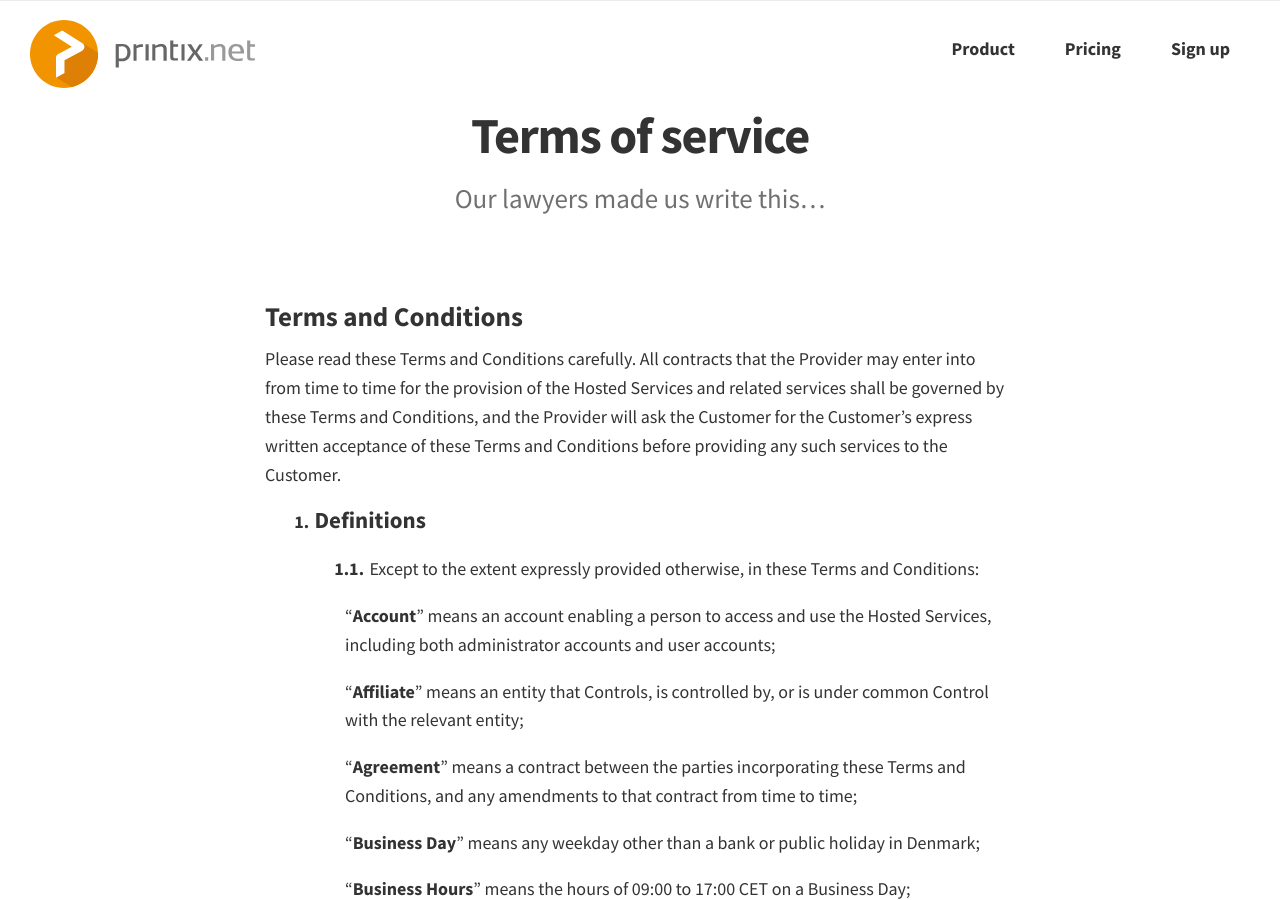
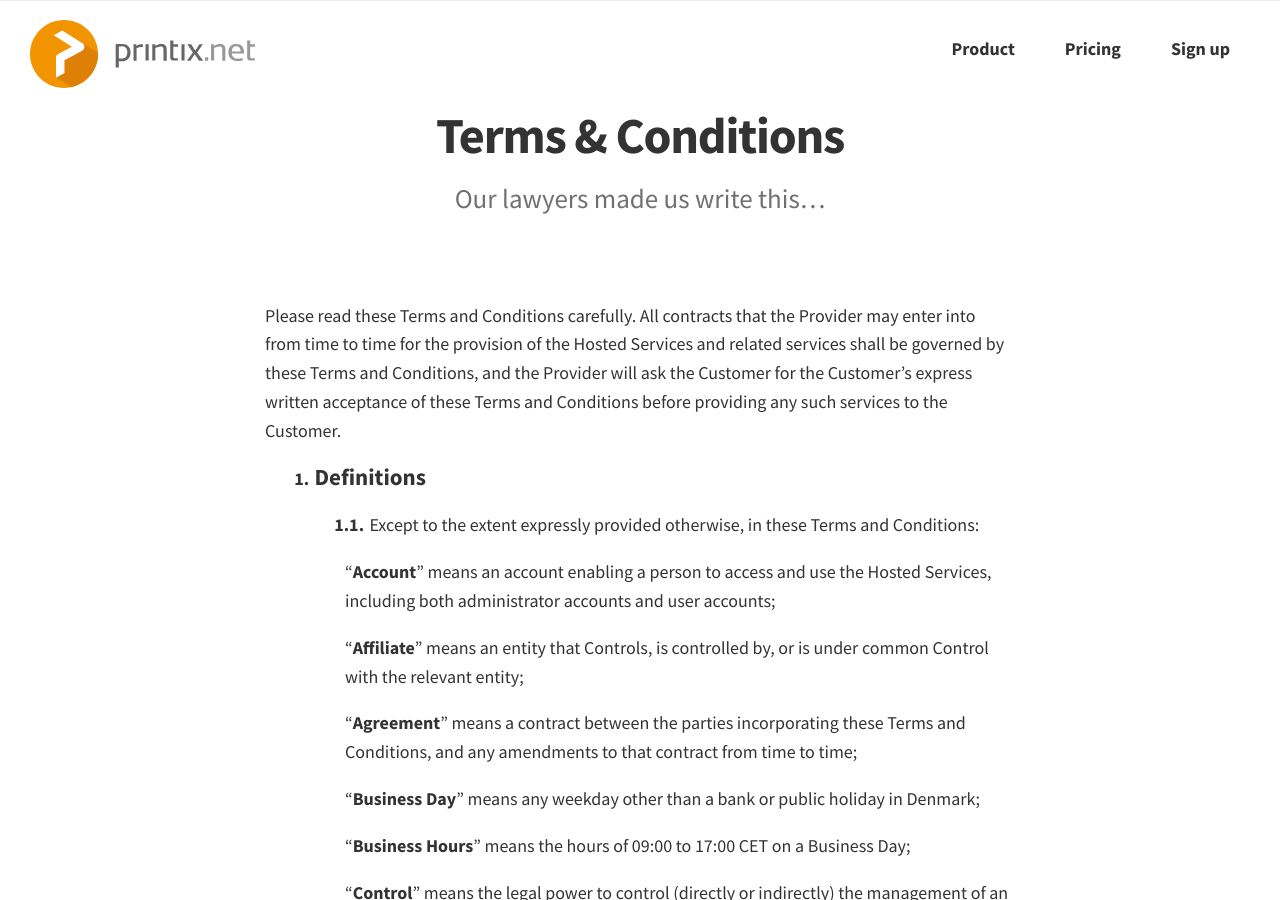
Before and after one commit to aakjaer/printix, a Jekyll site: the page built from terms/index.html, in a window 1280 px wide and 900 px high. Built offline with Jekyll 4.4.1, drawn with Linux system fonts in a browser that asks for light colours; Markdown is read by kramdown in place of the engine named in the settings.

Commit message:
Cleaning up markup in terms

```diff
--- a/terms/index.html
+++ b/terms/index.html
@@ -7,13 +7,8 @@
 	<div class="section-content">
 		<div class="row">
 			<div class="col-sm-8 col-sm-offset-2 editable">
-				<h1 class="section-heading editable">Terms of service</h1>
+				<h1 class="section-heading editable">Terms &amp; Conditions</h1>
 				<p class="lead">Our lawyers made us write this…</p>
-
-				<div class="page-wrap">
-					<div class="page-content singlePage">
-
-						<h3>Terms and Conditions</h3>
 
 				<p>Please read these Terms and Conditions carefully. All contracts that the Provider may enter into from time to time for the provision of the Hosted Services and related services shall be governed by these Terms and Conditions, and the Provider will ask the Customer for the Customer’s express written acceptance of these Terms and Conditions before providing any such services to the Customer.</p>
 				<ol class="legal-list">
@@ -453,5 +448,3 @@
 		</div>
 	</div>
 </div>
-	</div>
-</div>
```
Lines whose indentation alone changed are shown as unchanged.
